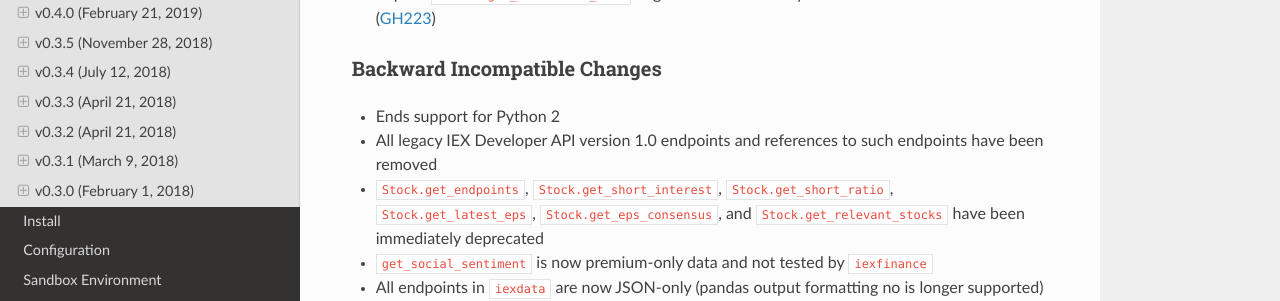
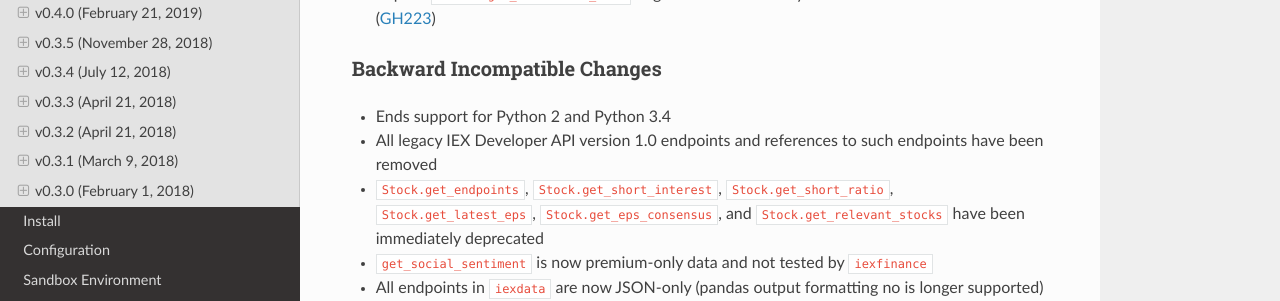
Before and after one commit to addisonlynch/iexfinance, a Sphinx documentation site: the page built from docs/source/whatsnew.rst, in a window 1280 px wide and 900 px high, scrolled down 794 px. Shown: the part 151-452 px from the top of the window. Built offline with Sphinx 7.4.7 and the Read the Docs theme 2.0.0, drawn with Linux system fonts in a browser that asks for light colours.

Commit message:
Remove support for python 3.4

```diff
--- a/docs/source/whatsnew/v0.5.0.txt
+++ b/docs/source/whatsnew/v0.5.0.txt
@@ -50,7 +50,7 @@ Bug Fixes
 Backward Incompatible Changes
 ~~~~~~~~~~~~~~~~~~~~~~~~~~~~~
 
-- Ends support for Python 2
+- Ends support for Python 2 and Python 3.4
 - All legacy IEX Developer API version 1.0 endpoints and references to such endpoints
   have been removed
 - ``Stock.get_endpoints``, ``Stock.get_short_interest``,
```
Also changed, not shown: .travis.yml.
